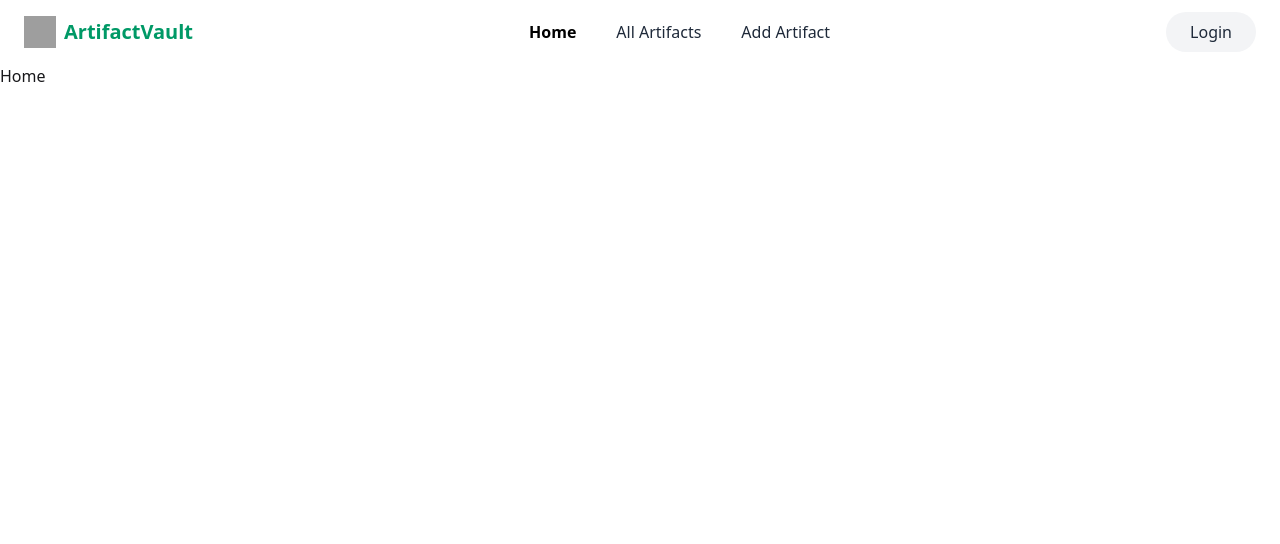
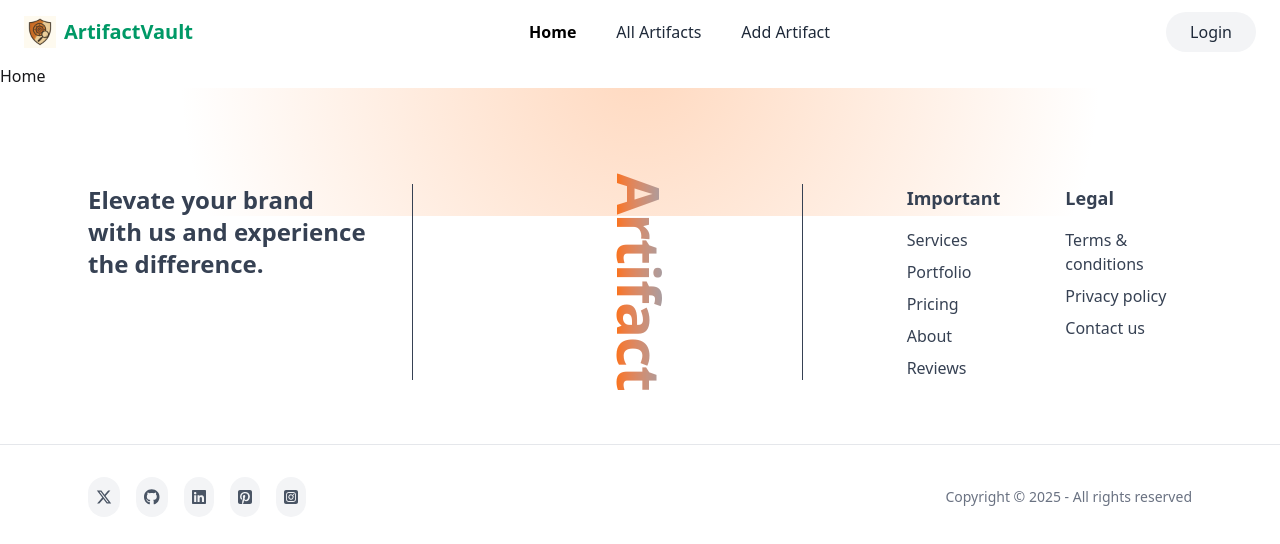
Before and after one commit to hsanik/Historical-Artifacts-Tracker, a React (Vite) app: page / in a window 1280 px wide. Shown: the top 544 px of the page. Built offline with nearby package versions, Linux system fonts and the light colour scheme; no server answers; grey boxes are pictures that could not be loaded.

Commit message:
Add footer component

```diff
--- /dev/null
+++ b/src/components/Footer.jsx
@@ -0,0 +1,61 @@
+import React from 'react'
+import { FontAwesomeIcon } from '@fortawesome/react-fontawesome'
+import { faXTwitter, faGithub, faLinkedin, faSquarePinterest, faSquareInstagram } from '@fortawesome/free-brands-svg-icons'
+
+const Footer = () => {
+    return (
+        <footer className="relative pt-24 bg-white text-gray-700 overflow-hidden">
+
+            <div className="absolute top-0 inset-x-0 h-32 pointer-events-none" style={{ background: 'radial-gradient(circle at 50% -20%, rgba(255,179,128,0.5), transparent 70%)' }} />
+
+            <div className="max-w-6xl mx-auto px-6 grid grid-cols-1 md:grid-cols-3 gap-16 relative z-10 divide-y md:divide-y-0 md:divide-x divide-gray-700">
+
+                <div className="pt-0 md:pt-0 md:pr-10">
+                    <h3 className="text-2xl font-semibold">Elevate your brand with us and experience the difference.</h3>
+                </div>
+
+                <div className="hidden md:flex items-center justify-center">
+                    <h1 className="text-6xl font-extrabold tracking-tight text-transparent bg-clip-text bg-gradient-to-b from-gray-400 to-orange-500 rotate-90 select-none">Artifact</h1>
+                </div>
+
+                <div className="grid grid-cols-2 gap-8 pt-10 md:pt-0 md:pl-10">
+                    <div>
+                        <h4 className="text-lg font-semibold mb-4">Important</h4>
+                        <ul className="space-y-2">
+                            <li><a href="#services" className="hover:text-orange-500">Services</a></li>
+                            <li><a href="#portfolio" className="hover:text-orange-500">Portfolio</a></li>
+                            <li><a href="#pricing" className="hover:text-orange-500">Pricing</a></li>
+                            <li><a href="#about" className="hover:text-orange-500">About</a></li>
+                            <li><a href="#reviews" className="hover:text-orange-500">Reviews</a></li>
+                        </ul>
+                    </div>
+                    <div>
+                        <h4 className="text-lg font-semibold mb-4">Legal</h4>
+                        <ul className="space-y-2">
+                            <li><a href="#terms" className="hover:text-orange-500">Terms & conditions</a></li>
+                            <li><a href="#privacy" className="hover:text-orange-500">Privacy policy</a></li>
+                            <li><a href="#contact" className="hover:text-orange-500">Contact us</a></li>
+                        </ul>
+                    </div>
+                </div>
+            </div>
+
+            <div className="mt-16 border-t border-gray-200 pt-8 pb-12 relative z-10">
+                <div className="max-w-6xl mx-auto px-6 flex flex-col md:flex-row items-center justify-between gap-6">
+
+                    <div className="flex gap-4">
+                        <a href="#x" className="p-2 rounded-full bg-gray-100 hover:bg-orange-400 text-gray-600 hover:text-white transition-colors"><FontAwesomeIcon icon={faXTwitter} /></a>
+                        <a href="#github" className="p-2 rounded-full bg-gray-100 hover:bg-orange-400 text-gray-600 hover:text-white transition-colors"><FontAwesomeIcon icon={faGithub} /></a>
+                        <a href="#linkedin" className="p-2 rounded-full bg-gray-100 hover:bg-orange-400 text-gray-600 hover:text-white transition-colors"><FontAwesomeIcon icon={faLinkedin} /></a>
+                        <a href="#pin" className="p-2 rounded-full bg-gray-100 hover:bg-orange-400 text-gray-600 hover:text-white transition-colors"><FontAwesomeIcon icon={faSquarePinterest} /></a>
+                        <a href="#insta" className="p-2 rounded-full bg-gray-100 hover:bg-orange-400 text-gray-600 hover:text-white transition-colors"><FontAwesomeIcon icon={faSquareInstagram} /></a>
+                    </div>
+
+                    <p className="text-sm text-gray-500">Copyright © {new Date().getFullYear()} - All rights reserved</p>
+                </div>
+            </div>
+        </footer>
+    )
+}
+
+export default Footer
--- a/src/layouts/MainLayout.jsx
+++ b/src/layouts/MainLayout.jsx
@@ -1,12 +1,14 @@
 import React from 'react'
 import { Outlet } from 'react-router'
 import Navbar from '../components/Navbar'
+import Footer from '../components/Footer'
 
 const MainLayout = () => {
   return (
     <div>
       <Navbar />
       <Outlet />
+      <Footer />
     </div>
   )
 }
```
Also changed, not shown: src/assets/logo.png (added).
